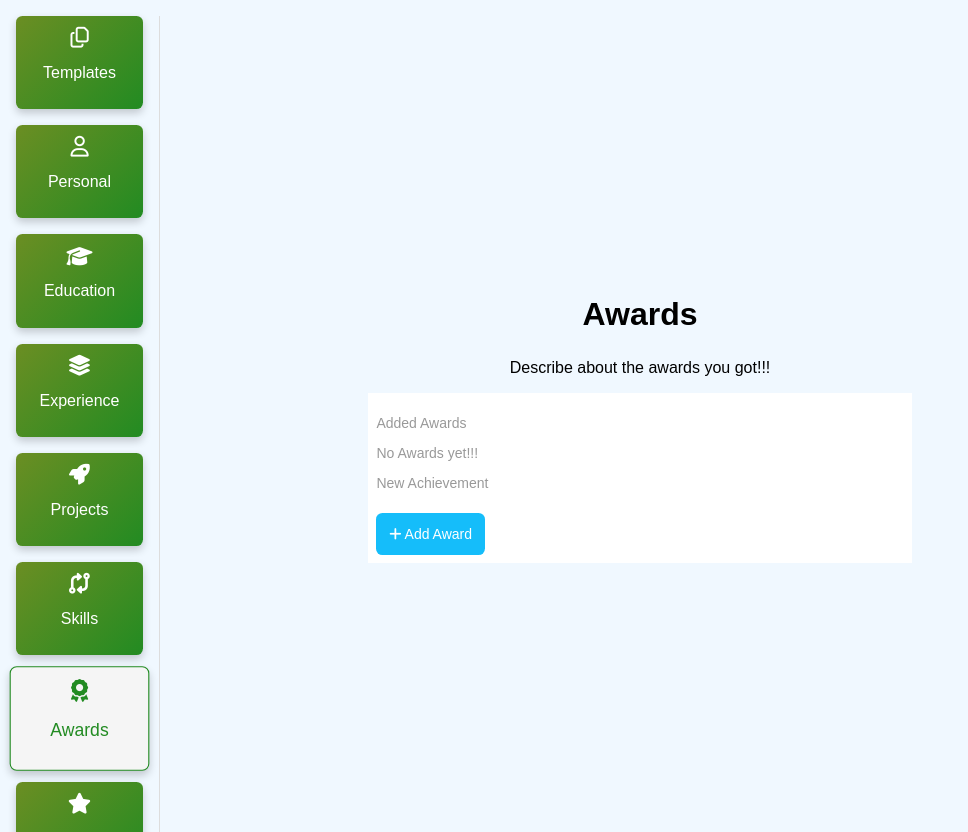
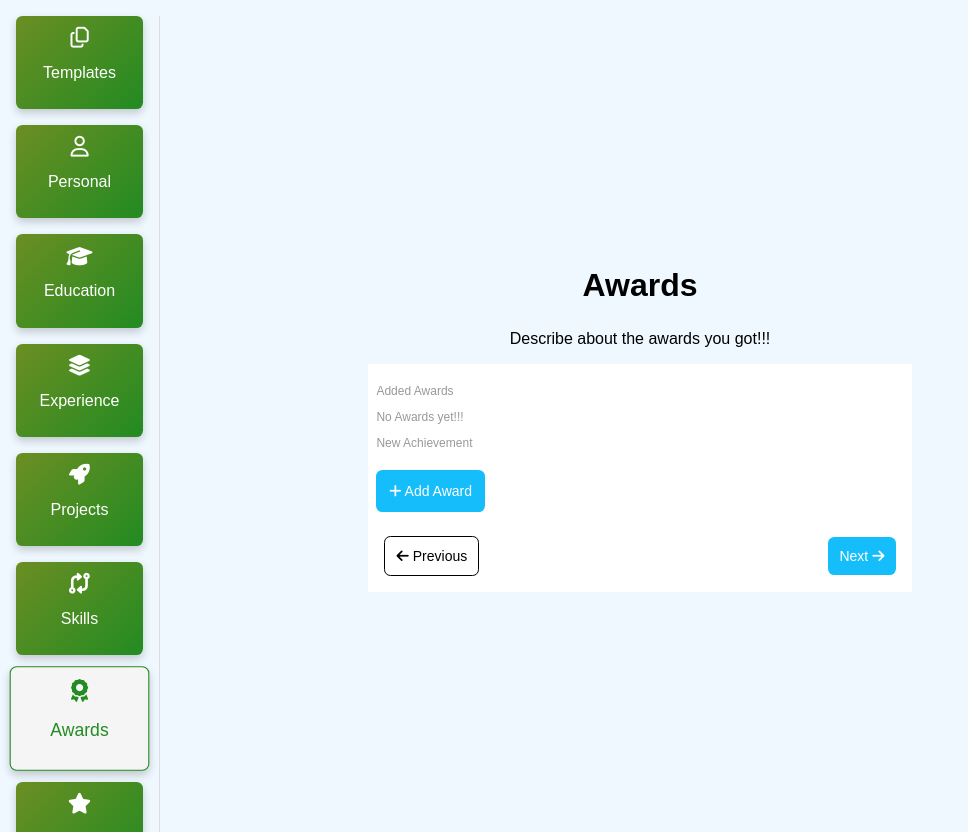
Before and after one commit to rohitghatal1/CVMaker-ReactJS, a React (Create React App) app: page / in a window 1280 px wide. Both pictures are taken after a click on the element "Awards". Shown: the whole page, without its empty margins (0-968 px from the left). Built offline with nearby package versions, Linux system fonts and the light colour scheme.

Commit message:
added functio nto delete award and  added next and preious buttons

```diff
--- a/src/componentsInner/Awards.js
+++ b/src/componentsInner/Awards.js
@@ -2,7 +2,7 @@ import React, { useEffect, useState } from 'react'
 import './awards.css'
 import { faL } from '@fortawesome/free-solid-svg-icons';
 
-export default function Awards() {
+export default function Awards({goToPreviousStep, goToNextStep}) {
   const [isModalOpen, setIsModalOpen] = useState(false);
   const [isAddButtonVisible, setIsAddButtonVisible] = useState(true);
 
@@ -59,7 +59,7 @@ export default function Awards() {
   }, [])
 
   const deleteAward = (indexToDelete) => {
-    const updatedAwardData = award.filter((_,index) => index !== indexToDelete);
+    const updatedAwardData = award.filter((_, index) => index !== indexToDelete);
 
     setAward(updatedAwardData);
     localStorage.setItem('awardData', JSON.stringify(updatedAwardData));
@@ -78,8 +78,8 @@ export default function Awards() {
               award.map((Award, index) => (
                 <div className="awardItem" key={index}>
                   <div className="title">
-                    <h4>{Award.awardTitle}</h4>
-                    <button className='deleteEducationBtn' onClick={() => deleteAward(index)}><i className='fas fa-trash'></i></button>
+                    <span>{Award.awardTitle}</span>
+                    <button className='deleteAwardBtn' onClick={() => deleteAward(index)}><i className='fas fa-trash'></i></button>
                   </div>
                   <div className="awardDetails">
                     <p>{Award.organization}</p>
@@ -123,6 +123,10 @@ export default function Awards() {
 
             {isAddButtonVisible && <button className='addNewAwardbtn' onClick={openAddAwardModal}><i className='fas fa-plus'></i> Add Award</button>}
           </div>
+          <div className="nextAndBackBtn">
+            <button className='prevBtn' onClick={goToPreviousStep}><i class="fa-solid fa-arrow-left"></i> Previous</button>
+            <button className='nextBtn' onClick={goToNextStep}>Next <i class="fa-solid fa-arrow-right"></i></button>
+          </div>
         </section>
       </div>
     </div>
--- a/src/componentsInner/awards.css
+++ b/src/componentsInner/awards.css
@@ -18,10 +18,47 @@
 }
 
 .awardsComponent .awardsSection p{
-    font-size: 14px;
+    font-size: 12px;
     color: #999;
 }
 
+.awardsComponent .awardsSection .addedAwards .awardItem{
+    display: flex;
+    flex-direction: column;
+    justify-content: center;
+    align-items: flex-start;
+    border: 1px solid #ccc;
+    margin-top: 0.5rem;
+    padding: 0.4rem;
+}
+
+.awardsComponent .awardsSection .addedAwards .awardItem .title{
+    width: 90%;
+    margin: auto;
+    display: flex;
+    justify-content: space-between;
+    align-items: center;
+    border-bottom: 1px solid black;
+}
+
+.awardsComponent .awardsSection .addedAwards .awardItem .title span{
+    font-size: 16px;
+    color: black;
+    font-weight: bold;
+}
+
+.awardsComponent .awardsSection .addedAwards .awardItem .title .deleteAwardBtn{
+    background-color: #fff;
+    color: red;
+    border: none;
+    margin-bottom: 5px;
+    cursor: pointer;
+}
+
+.awardsComponent .awardsSection .addedAwards .awardItem .awardDetails{
+    width: 90%;
+    margin: auto;
+}
 .awardsComponent .awardsSection .newAwards .addNewAwardModal{
     padding: 0.5rem;
 }
@@ -79,3 +116,30 @@
     margin-top: 0.5rem;
     cursor: pointer;
 }
+
+.awardsComponent .awardsSection  .nextAndBackBtn{
+    margin: auto;
+    margin-top: 1rem;
+    display: flex;
+    justify-content: space-between;
+    align-items: center;
+    padding: 0.5rem;
+}
+
+.awardsComponent .awardsSection   .nextAndBackBtn button{
+    padding: 0.7rem;
+    font-size: 14px;
+    border-radius: 0.4rem;
+    cursor: pointer;
+}
+.awardsComponent .awardsSection  .nextAndBackBtn .nextBtn{
+    background-color: #15bdfa;
+    color: #fff;
+    border: none;
+}
+
+.awardsComponent .awardsSection  .nextAndBackBtn .prevBtn{
+    background-color: #fff;
+    color: black;
+    border: 1px solid black;
+}
```
